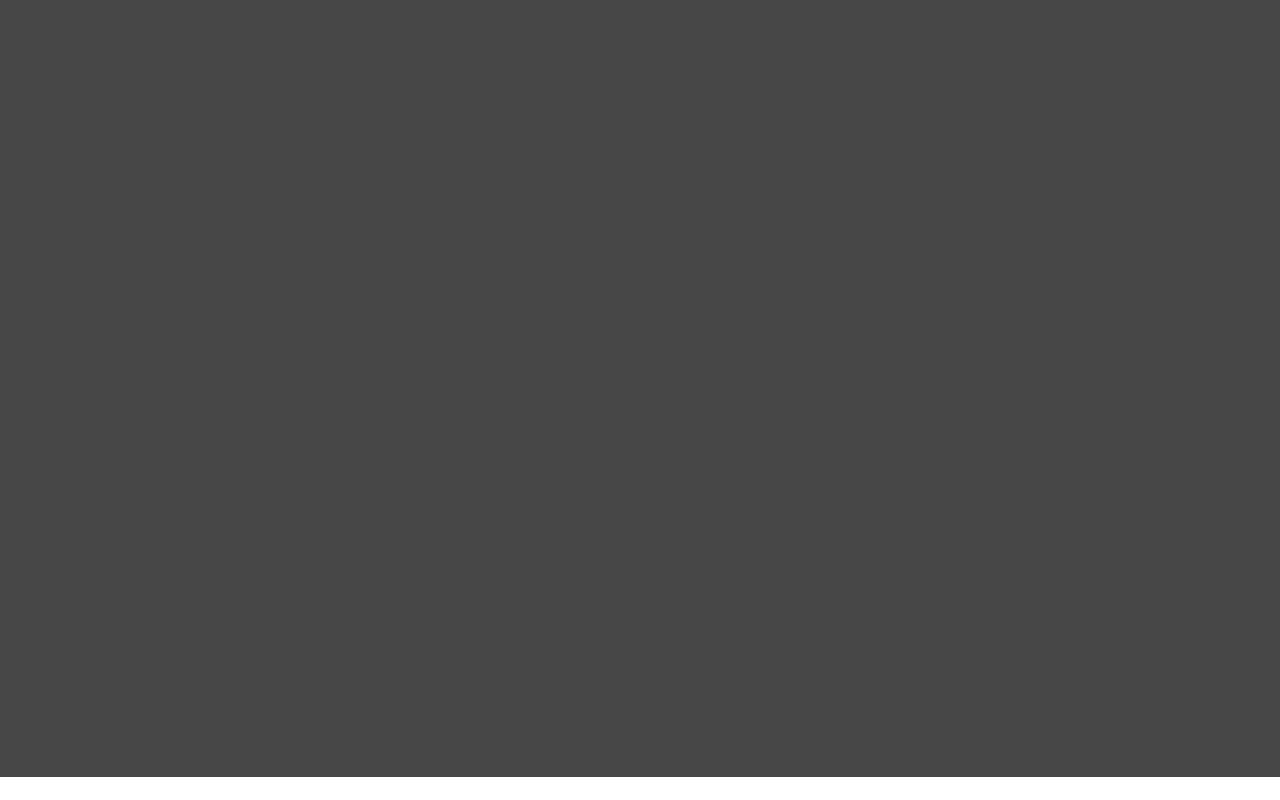
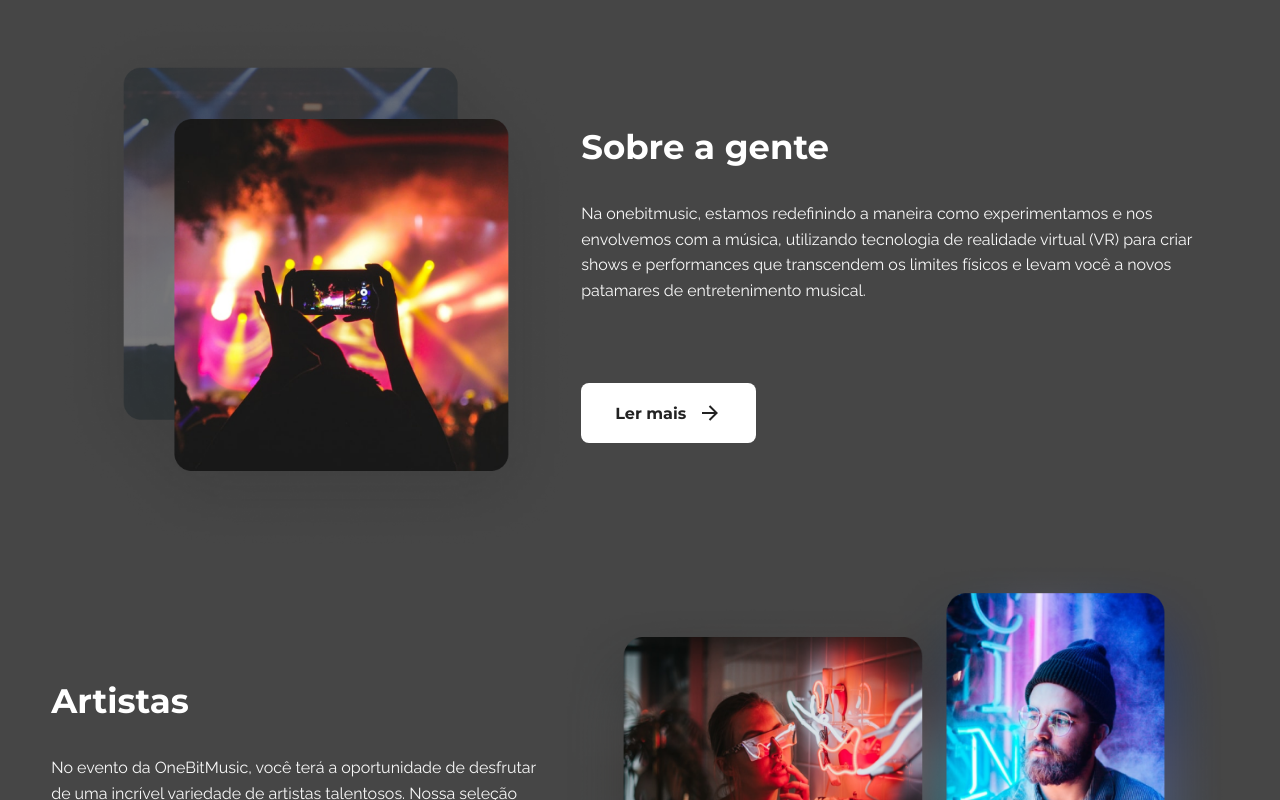
Before and after one commit to lucaseduardocrp/OBCMusic, a Next.js app: page / in a window 1280 px wide. Shown: the part 840-1640 px from the top of the page. Before the commit the page ends 1617 px from the top, so only its background shows below. Built offline with nearby package versions, Linux system fonts and the light colour scheme.

Commit message:
About section

```diff
--- a/src/components/Button/styles.ts
+++ b/src/components/Button/styles.ts
@@ -9,10 +9,10 @@ type ContainerProps = {
 export const Container = styled.a<ContainerProps>`
   ${({ theme, background, color }) => css`
     ${FlexCSS};
+    display: inline-flex;
     gap: 1.2rem;
     padding: 1.8rem 3.4rem;
     border-radius: 0.8rem;
-
     ${ButtonText};
 
     background-color: ${
--- /dev/null
+++ b/src/components/Icons/RightArrow.tsx
@@ -0,0 +1,15 @@
+export default function RightArrow() {
+  return (
+    <svg width="24" height="24" viewBox="0 0 24 24" fill="none" xmlns="http://www.w3.org/2000/svg">
+      <g clip-path="url(#clip0_187_47)">
+        <path d="M16.172 11L10.808 5.63598L12.222 4.22198L20 12L12.222 19.778L10.808 18.364L16.172 13H4V11H16.172Z" fill="#222222"/>
+      </g>
+      <defs>
+        <clipPath id="clip0_187_47">
+          <rect width="24" height="24" fill="white"/>
+        </clipPath>
+      </defs>
+    </svg>
+
+  )
+}
--- /dev/null
+++ b/src/modules/aboutUsText.ts
@@ -0,0 +1,18 @@
+export const aboutUsText = [
+  {
+    title: 'Sobre a gente',
+    description: 'Na onebitmusic, estamos redefinindo a maneira como experimentamos e nos envolvemos com a música, utilizando tecnologia de realidade virtual (VR) para criar shows e performances que transcendem os limites físicos e levam você a novos patamares de entretenimento musical.',
+    buttonText: 'Ler mais',
+    src: '/Images.png',
+    width: 530,
+    height: 550,
+  },
+  {
+    title: 'Artistas',
+    description: 'No evento da OneBitMusic, você terá a oportunidade de desfrutar de uma incrível variedade de artistas talentosos. Nossa seleção musical abrange diferentes gêneros e estilos, garantindo uma experiência musical diversificada e emocionante. De DJs renomados a bandas cativantes, cada artista traz sua paixão e habilidade para criar performances envolventes. Prepare-se para se surpreender com músicas cativantes, ritmos vibrantes e momentos emocionantes durante todo o evento. Os artistas da OneBitMusic estão prontos para levar você a uma jornada musical única e inesquecível.',
+    buttonText: 'Veja  a lista completa',
+    src: '/Artist.png',
+    width: 670,
+    height: 712,
+  },
+]
--- a/src/pages/index.tsx
+++ b/src/pages/index.tsx
@@ -2,6 +2,9 @@ import Button from "@/components/Button";
 import { Container, HomeSection, AboutSection } from "./styles";
 import PlayIcon from "@/components/Icons/PlayIcon";
 import TimerCount from "@/components/TimerCount";
+import Image from "next/image";
+import { aboutUsText } from "@/modules/aboutUsText";
+import RightArrow from "@/components/Icons/RightArrow";
 
 export default function Home() {
   return (
@@ -21,7 +24,22 @@ export default function Home() {
       </HomeSection>
 
       <AboutSection>
-
+        {aboutUsText.map((index, key) =>
+          <div className="about-container" key={key}>
+            <Image
+              src={index.src}
+              alt={index.title}
+              width={index.width}
+              height={index.height}
+              quality={100}
+            />
+            <div className="text">
+              <h2>{index.title}</h2>
+              <p>{index.description}</p>
+              <Button href="" background="White">{index.buttonText} <RightArrow /></Button>
+            </div>
+          </div>
+        )}
       </AboutSection>
     </Container>
   )
--- a/src/pages/styles.ts
+++ b/src/pages/styles.ts
@@ -45,7 +45,49 @@ export const HomeSection = styled.section`
   }
 `;
 
+//------------------ABOUT SECTION------------------
+
 export const AboutSection = styled.section`
-  height: 100vh;
   background: ${({theme}) => theme.colors.gray};
+
+  .about-container{
+    ${FlexCSS};
+    overflow: hidden;
+
+    .text{
+      h2{
+        ${Title}
+        margin-bottom: 3.2rem;
+      }
+
+      p{
+        padding-bottom: 8rem;
+      }
+    }
+
+    &:nth-child(even){
+      flex-direction: row-reverse;
+    }
+  }
+
+  @media (max-width: 64rem){
+    .about-container{
+      flex-wrap: wrap;
+
+      .text{
+        padding-bottom: 8rem;
+
+        p{
+          padding-bottom: 2rem;
+        }
+      }
+    }
+  }
+
+  @media (max-width: 48rem){
+    .about-container img{
+      width: 44rem;
+      height: 40rem;
+    }
+  }
 `;
--- a/src/styles/GlobalStyles.ts
+++ b/src/styles/GlobalStyles.ts
@@ -1,4 +1,5 @@
 import { createGlobalStyle } from "styled-components";
+import { Paragraph } from "./Mixins";
 
 const GlobalStyles = createGlobalStyle`
   :root{
@@ -39,6 +40,10 @@ const GlobalStyles = createGlobalStyle`
     padding: 6rem 20%;
   }
 
+  p{
+    ${Paragraph}
+  }
+
   b{
     color: ${({theme}) => theme.colors.primary};
   }
--- a/src/styles/Mixins.ts
+++ b/src/styles/Mixins.ts
@@ -18,7 +18,7 @@ export const Paragraph = css`
   font-size: var(--base);
   font-weight: 500;
   font-family: ${({theme}) => theme.fonts.text};
-  color: ${({theme}) => theme.colors.white};
+  color: ${({theme}) => theme.colors.paragraph};
   line-height: 1.6;
 `;
 
--- a/src/styles/Themes.ts
+++ b/src/styles/Themes.ts
@@ -2,8 +2,9 @@ export const themes = {
   colors: {
     white: '#ffffff',
     dark: '#222222',
+    gray: '#464646',
     primary: '#F64348',
-    gray: '#464646',
+    paragraph: '#F9F9F9',
   },
 
   fonts:{
```
Also changed, not shown: public/Artist.png (added).
